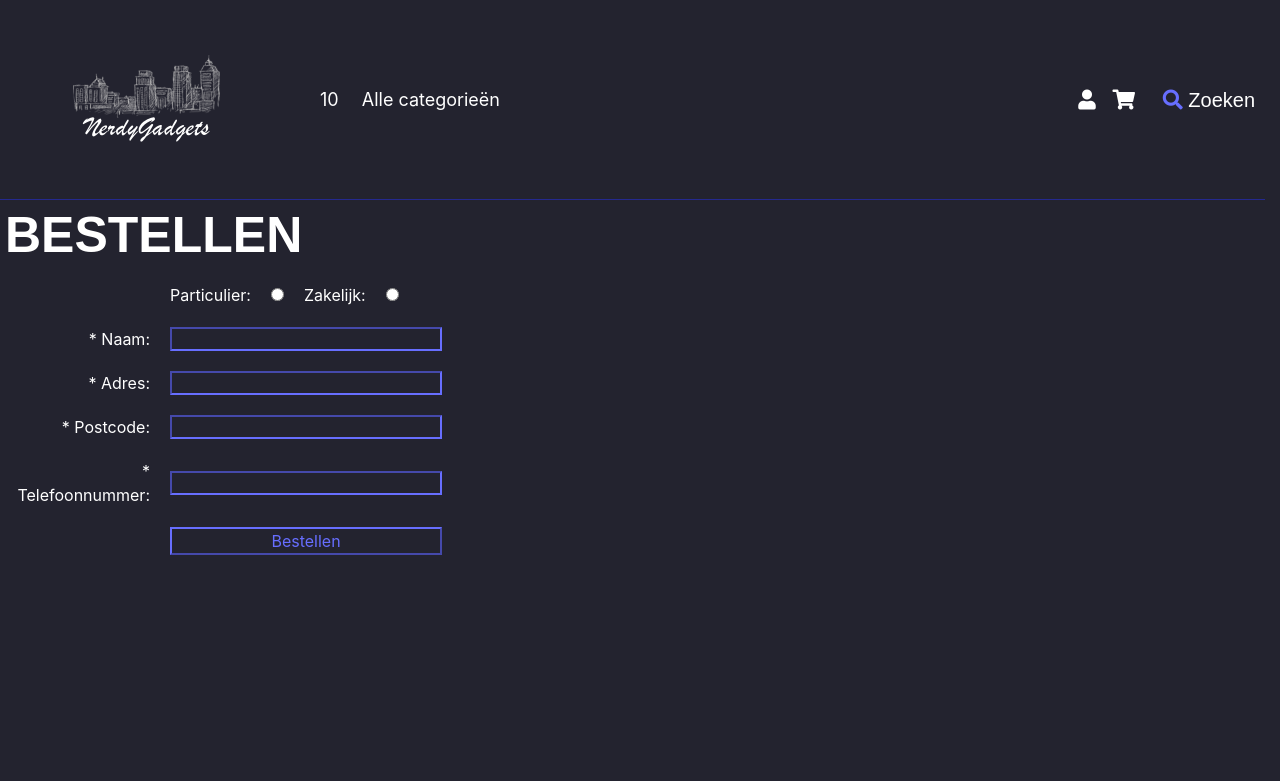
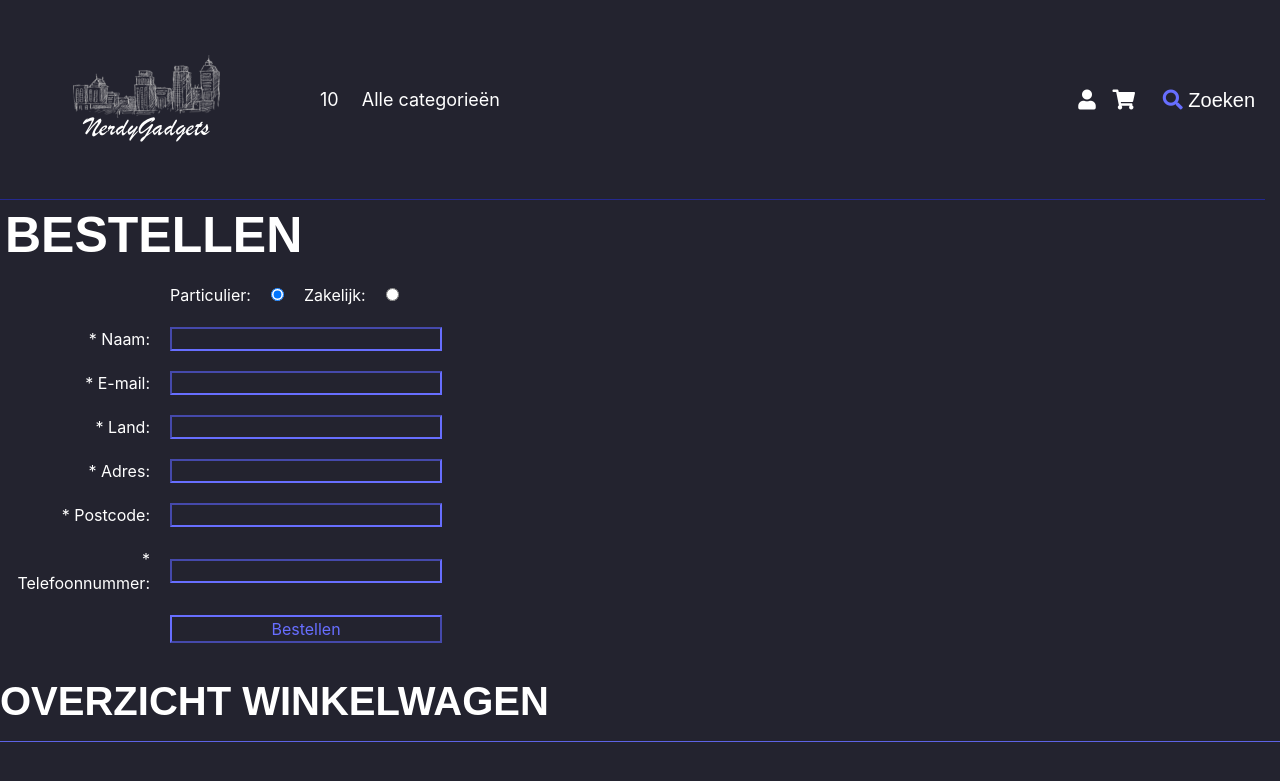
Before and after one commit to to01/nerdygadgets-casus, a PHP site: page /BestelPagina.php in a window 1280 px wide. Shown: the top 781 px of the page. Run offline with PHP 8.4, Linux system fonts and the light colour scheme; tables that the repository leaves empty or names only in its code hold one stand-in row (values such as "Sample post"); some libraries are stand-ins or nearby versions; some web fonts are replaced.

Commit message:
Update BestelPagina.php

```diff
--- a/nerdy-gadgets/BestelPagina.php
+++ b/nerdy-gadgets/BestelPagina.php
@@ -1,13 +1,20 @@
 <?php
 include "header.php";
+include "cartfuncties.php";
+$host = "localhost";
+$user = "root";
+$pass = ""; //eigen password invullen
+$databasename = "nerdygadgets";
+$port = 3306;
+$connection = mysqli_connect($host, $user, $pass, $databasename, $port);
 ?>
-<h1 class="TextMain" style="margin-left: 5px; margin-top: 5px">Bestellen</h1>
+<h1 class="TextMain" style="margin-left: 5px; margin-top: 5px">Bestellen </h1>
 <form method="post" action="https://www.ideal.nl/demo/qr/?app=ideal">
     <table>
         <tr> <!-- Radio -->
             <td style="width: 160px"></td>
             <td>Particulier:</td>
-            <td><input style="height: 10%" type="radio" name="besteller" value="particulier" required></td>
+            <td><input style="height: 10%" type="radio" name="besteller" value="particulier" required checked></td>
             <td>Zakelijk:</td>
             <td><input style="height: 10%" type="radio" name="besteller" value="zakelijk"></td>
         </tr>
@@ -16,6 +23,14 @@ include "header.php";
         <tr> <!--naam -->
             <td><div style="text-align: right">* Naam:</div></td>
             <td><input style="height: 10%; background-color:#23232F; color:#676EFF; border-color:#676EFF" name="BestelNaam" type="text" required></td>
+        </tr>
+        <tr> <!--e-mail -->
+            <td><div style="text-align: right">* E-mail:</div></td>
+            <td><input style="height: 10%; background-color:#23232F; color:#676EFF; border-color:#676EFF" name="E-mail" type="email" required></td>
+        </tr>
+        <tr> <!--Land -->
+            <td><div style="text-align: right">* Land:</div></td>
+            <td><input style="height: 10%; background-color:#23232F; color:#676EFF; border-color:#676EFF" name="Land" type="country" required></td>
         </tr>
         <tr> <!-- adres -->
             <td><div style="text-align: right">* Adres:</div></td>
@@ -27,7 +42,7 @@ include "header.php";
         </tr>
         <tr> <!-- telefoonnummer -->
             <td><div style="text-align: right">* Telefoonnummer:</div></td>
-            <td><input style="height: 10%; background-color:#23232F; color:#676EFF; border-color:#676EFF" type="tel" id="phone" name="phone" minlength="10" maxlength="15" pattern="06[0-9]{8,10}\06 [0-9]{8}" required></td>
+            <td><input style="height: 10%; background-color:#23232F; color:#676EFF; border-color:#676EFF" type="tel" id="phone" name="phone" minlength="10" maxlength="15" pattern="[0,9]{3}[0-9]{8,15}\[0,9]{3} [0-9]{8,15}" required></td>
         </tr>
         <tr>
             <td style="width: 160px"></td>
@@ -35,3 +50,62 @@ include "header.php";
         </tr>
     </table>
 </form>
+<br>
+    <!DOCTYPE html>
+    <html lang="nl">
+    <head>
+        <meta charset="UTF-8">
+        <title>Winkelwagen</title>
+    </head>
+    <body>
+    <h1 class="CartHeader">Overzicht Winkelwagen</h1>
+    <hr style="background-color:#676EFF">
+    </body>
+<?php
+$cart = getCart();
+$totaalprijs = 0;
+foreach($cart as $id => $hoeveelheid) {
+    $query = "SELECT ImagePath FROM stockitemimages WHERE StockItemID = ".$id;
+    $result = mysqli_query($connection, $query);
+    $row = mysqli_fetch_row($result);
+
+    if(empty($row[0])){
+        $query = "SELECT ImagePath FROM stockgroups JOIN stockitemstockgroups USING(StockGroupID) WHERE StockItemID = " . $id;
+        $result = mysqli_query($connection, $query);
+        $row = mysqli_fetch_row($result);
+        $path = "Public/StockGroupIMG/$row[0]";
+    } else {
+        $path = "Public/StockItemIMG/".$row[0];
+    }
+
+    $query = "SELECT StockItemName FROM stockitems WHERE StockItemID = ".$id;
+    $result = mysqli_query($connection, $query);
+    $row = mysqli_fetch_row($result);
+    $name = $row[0];
+    $query = "SELECT (RecommendedRetailPrice * (1+(TaxRate/100))) FROM stockitems WHERE StockItemID = " . $id;
+    $result = mysqli_query($connection, $query);
+    $row = mysqli_fetch_row($result);
+    $prijs = $row[0];
+    $prijs1 = $prijs * $hoeveelheid;
+    $totaalprijs += $prijs1;
+    print("
+<td style='width:40%'>
+    <a class='CartName' href='view.php?id=".$id."'>".$name."</a>
+    <!--    <h3 class='CartAmount'>hoeveelheid: ".$hoeveelheid."</h3>-->
+    <br>
+    <h2 class='CartId nobreak'>Artikelnummer: ".$id."</h2>
+</td>
+<form method='post'>
+    <td style='width:10%'>
+        <h3> Aantal: $hoeveelheid </h3>
+    </td>
+    <td>
+        <h4 class='StockItemPriceText'>" . sprintf("€ %.2f", $prijs1) . "</h4>
+        <h4 class='CartId'>" . sprintf("€ %.2f", $prijs) . " per stuk</h4>
+        <h4 style='font-size: 1rem'>Inclusief BTW</h4>
+            <body>
+    <hr style='background-color: #676EFF'>
+    </body>
+    </td>
+</form>
+            ");}
```
